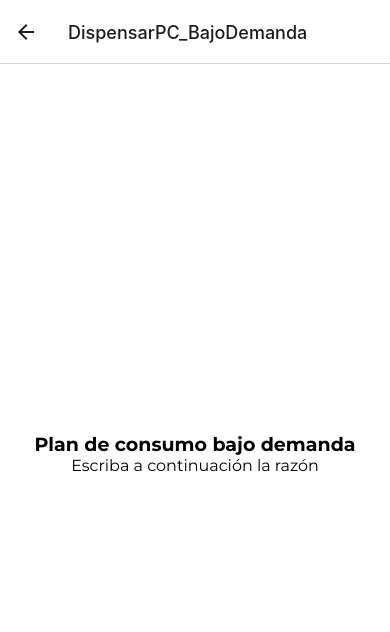
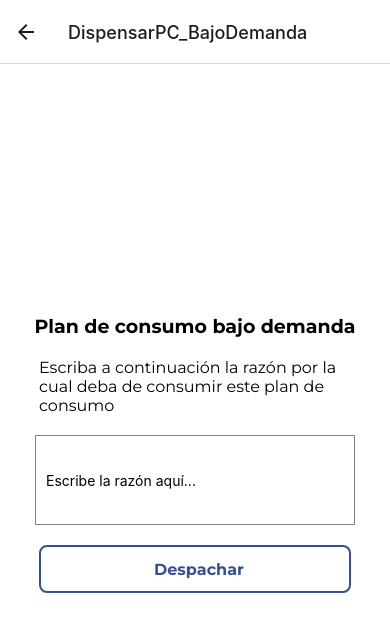
Before and after one commit to AreMunoz/Dispensador-de-Pastillas-con-React, a React Native app: screen /DispensarPC_BajoDemanda in a window 390 px wide. Shown: the top 632 px of the page. Built offline with nearby package versions, Linux system fonts and the light colour scheme.

Commit message:
Plan de consumo bajo demanda

```diff
--- a/screens/DispensarPC_BajoDemanda.tsx
+++ b/screens/DispensarPC_BajoDemanda.tsx
@@ -1,25 +1,60 @@
 import { StackScreenProps } from "@react-navigation/stack";
-import React from "react";
 import { View, Text, StyleSheet, TouchableWithoutFeedback } from "react-native";
-import { Picker } from "@react-native-picker/picker";
 import { RootStackParamList } from "../routes";
-import { Feather } from "@expo/vector-icons";
 import colors from "./src/colors";
 import { CustomButton } from "./components/CustomButton";
+import React, { useState } from "react";
+import { Alert, TextInput } from "react-native";
 
 type DispensarBajoDemandaProps = StackScreenProps<
   RootStackParamList,
   "DispensarPC_BajoDemanda"
 >;
 
+
 const DispensarPC_BajoDemanda = ({ navigation }: DispensarBajoDemandaProps) => {
+  const [text, setText] = useState("");
+
+  const handleInputChange = (inputText: string) => {
+    setText(inputText);
+  };
+
+  const handleSubmit = () => {
+    Alert.alert("Texto ingresado:", text);
+  };
+
   return (
     <View style={styles.container}>
       <View>
-        <Text style={styles.title}>Plan de consumo bajo demanda</Text>
+        <Text style={[styles.title, {marginBottom:20}]}>Plan de consumo bajo demanda</Text>
+      </View>
+      <View style={{ width: "80%" }}>
+        <Text style={styles.Subtitle}>
+          Escriba a continuación la razón por la cual deba de consumir este plan
+          de consumo
+        </Text>
       </View>
       <View>
-        <Text style={styles.Subtitle}>Escriba a continuación la razón</Text>
+        <TextInput
+          style={{
+            height: 90,
+            width: 320,
+            borderColor: "gray",
+            borderWidth: 1,
+            margin: 20,
+            paddingHorizontal: 10,
+          }}
+          placeholder="Escribe la razón aquí..."
+          onChangeText={handleInputChange}
+          value={text}
+        />
+      </View>
+      <View style={{ width: "80%" }}>
+        <CustomButton
+          text="Despachar"
+          onPress={() => navigation.navigate("ExpressPC_Screen" as never)}
+          theme={"outline"}
+        />
       </View>
     </View>
   );
--- a/screens/EliminarPC_Screen.tsx
+++ b/screens/EliminarPC_Screen.tsx
@@ -40,12 +40,12 @@ const EliminarPC_Screen = ({ navigation } : EliminarPCScreenProps) => {
               </Text>
 
               <CustomButton
-                theme='fill'
+                theme='outline'
                 text="Cancelar"
                 onPress={navigation.goBack}
               />
               <CustomButton
-                theme="outline"
+                theme="fill"
                 text="Eliminar"
               />
             </View>
```
